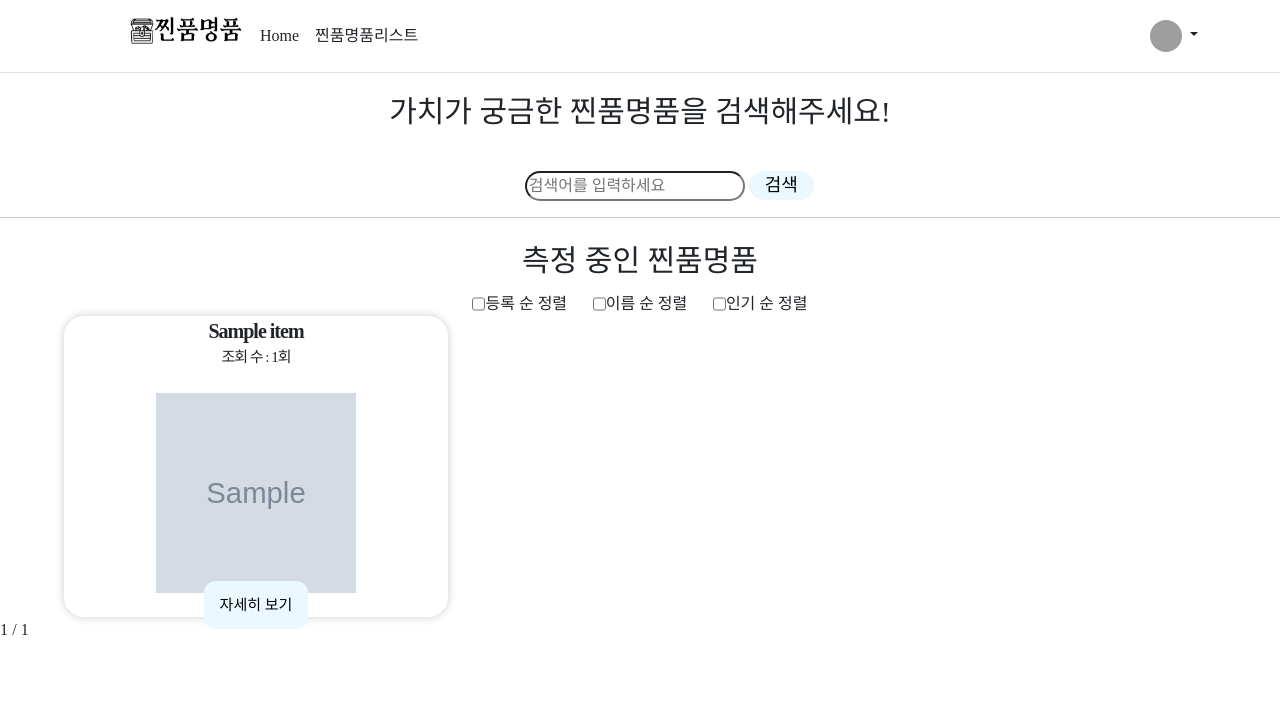
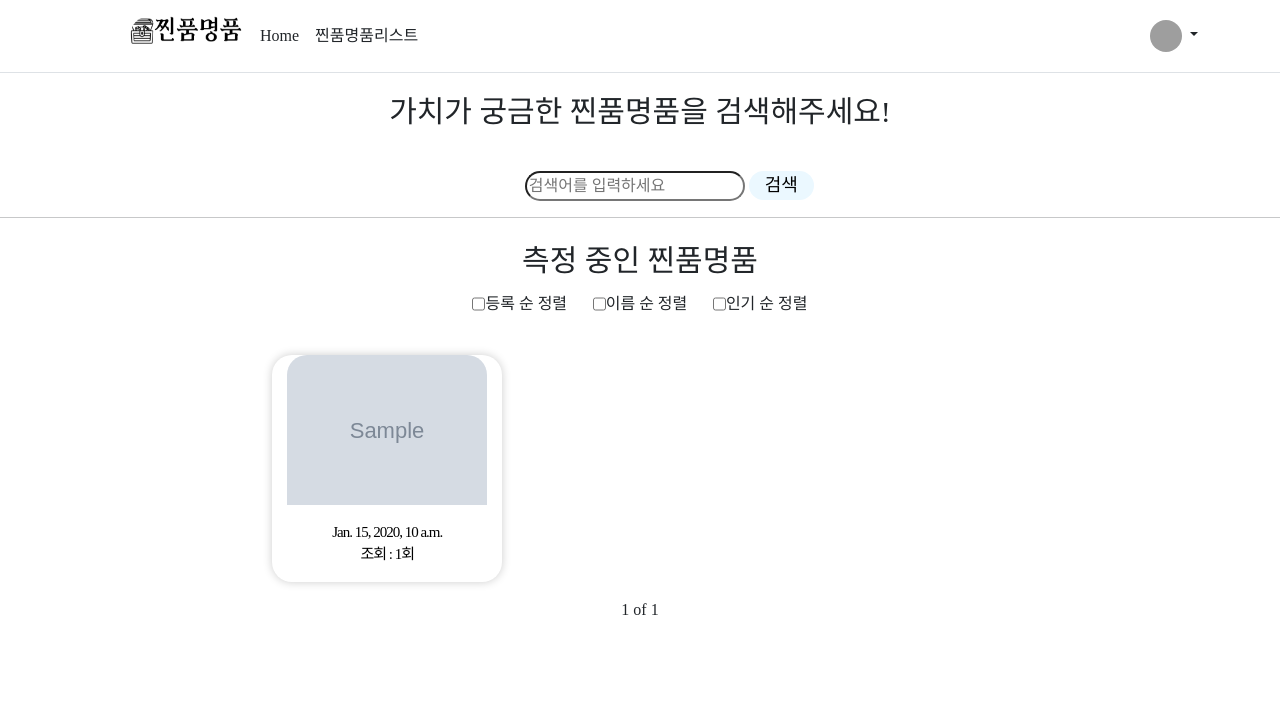
Before and after one commit to JJinPum-MyeongPum/JJinPum-MyeongPum, a Django app: page /JmApp/search/ in a window 1280 px wide. Shown: the top 721 px of the page. Run offline with Django 3.2, Linux system fonts and the light colour scheme; tables that the repository leaves empty hold one stand-in row (values such as "Sample post"); grey boxes marked "Sample" are stand-in pictures; some web fonts are replaced; grey boxes are pictures that could not be loaded.

Commit message:
[지영][개발] :: 리스트페이지 작성중

```diff
--- a/JmProject/JmApp/static/css/list.css
+++ b/JmProject/JmApp/static/css/list.css
@@ -97,3 +97,60 @@ input:focus{
     margin-left: 2%;
     vertical-align: middle;
 }
+
+ul, li {
+    list-style: none;
+}
+
+.list_wrap {
+    width: 1000px;
+    margin: 0 auto;
+    padding: 100px;
+    padding-top: 3%;
+}
+
+.list_wrap ul {
+    font-size: 0;
+}
+
+.list_wrap .item {
+    display: inline-block;
+    width: 30%;
+    text-align: center;
+    margin-left: 5%;
+    box-shadow: 0px 0px 10px rgba(0, 0, 0, 0.2);
+    border-radius: 20px;
+}
+
+.list_wrap .item:nth-child(-n+3) {
+    margin-top: 0;
+}
+
+.list_wrap .item:nth-child(3n-2) {
+    margin-left: 0;
+}
+
+img{
+    border-radius: 20px 20px 0 0 ;
+}
+
+.list_wrap .item p {
+    display: inline-block;
+    font-size: 15px;
+    letter-spacing: -1px;
+}
+
+.list_wrap .item a {
+    text-decoration: none;
+    color: black;
+    text-align: center;
+}
+
+.page{
+    text-decoration: none;
+    text-align: center;
+}
+a{
+    text-decoration: none;
+    color: black;
+}
--- a/JmProject/JmApp/templates/productList.html
+++ b/JmProject/JmApp/templates/productList.html
@@ -20,13 +20,13 @@
     <div class="order">
         <input type="checkbox" name="value[]" id="orderTime" value="11">
         <label for="orderTime">등록 순 정렬</label>
-        </input>
+
         <input type="checkbox" name="value[]" id="orderName" value="12">
         <label for="orderName">이름 순 정렬</label>
-        </input>
+
         <input type="checkbox" name="value[]" id="orderCount" value="13">
             <label for="orderCount">인기 순 정렬</label>
-        </input>
+
     </div>
 
     {% if search_word %}
@@ -36,32 +36,38 @@
         <!-- <span>검색어를 입력하세요.</span> -->
     {% endif%}
 
-    {% for product in products %}
-    <div class="content">
-        <div class="list_body">
-            <span id="list_title"><strong>{{product.title}}</strong></span>
-            <span id="count">조회 수 : {{product.clickCount}}회</span><br>
-            <img src="{{product.image.url}}" width="200" height="200" ><br>
-            <a href="{% url 'detail' product.id %}" id="list_detail">
-                자세히 보기
-            </a><br>
+    <div class="list_wrap">
+        <ul>
+        {% for product in products %}
+          <div class="item">
+            <a href="{% url 'detail' product.id %}">
+            <p><img src="{{ product.image.url }}" alt="없음" width="200"></p>
+            <a><strong>{{product.title}}</strong><br>
+            <p>{{product.pub_date}}<br>
+            조회 : {{product.clickCount}}회</p>
+            </a>
+          </div>
+          {% endfor %}
+        </ul>
+
+        <div class="page">
+        {% if products.has_previous %}
+            <a href="?page={{products.previous_page_number}"><</a>
+        {% endif %}
+          {% if products.has_next %}
+          <a href="#"><</a>
+          {% endif %}
+
+          <span>{{products.number}}</span>
+          <span>of</span>
+          <span>{{products.paginator.num_pages}}</span>
+
+          {% if products.has_previous %}
+          <a href="#">></a>
+          {% endif %}
+          {% if products.has_next %}
+          <a href="?page={{ products.next_page_number}}">></a>
+          {% endif %}
+          </div>
         </div>
-    </div>
-
-    {% endfor %}
-
-
-    {% if products.has_previous %}
-    <a href='?page={{products.previous_page_number}}'><</a>
-    {% endif %}
-
-    {% if search_word == NULL%}
-    <span>{{products.number}}</span>
-    <span>/</span>
-    <span>{{products.paginator.num_pages}}</span>
-    {% endif %}
-
-    {% if products.has_next %}
-    <a href='?page={{products.next_page_number}}'>></a>
-    {% endif %}
 {% endblock %}
--- a/JmProject/JmApp/views.py
+++ b/JmProject/JmApp/views.py
@@ -28,7 +28,7 @@ def create(request):
         user = User.objects.get(id=user_id)
         new_item.author=user
         new_item.save()
-        return redirect('home')
+        return redirect('search')
 
     else:
         return render(request, 'new.html')
```
